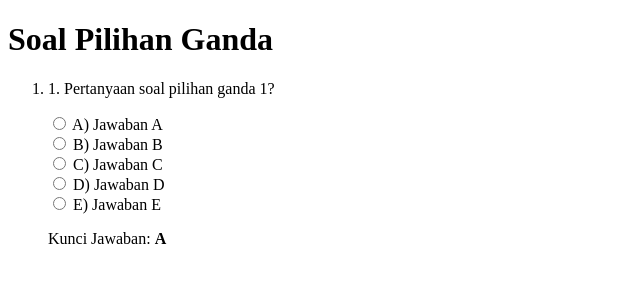
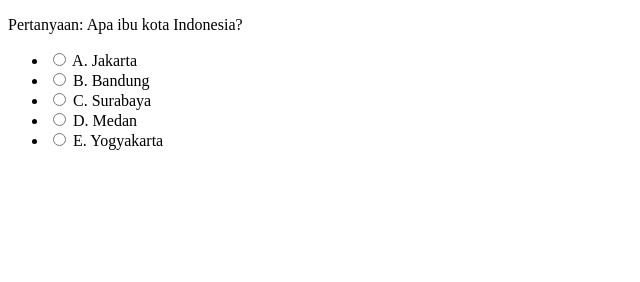
Before and after one commit to Deha2/Latihan1, a plain HTML site: page soaldnsxi/index.html in a window 1280 px wide. Shown: the whole page, without its empty margins (0-640 px from the left). Drawn offline with Linux system fonts and the light colour scheme.

Commit message:
index.html

```diff
--- a/soaldnsxi/index.html
+++ b/soaldnsxi/index.html
@@ -1,40 +1,21 @@
 <!DOCTYPE html>
 <html lang="en">
 <head>
-  <meta charset="UTF-8">
-  <meta name="viewport" content="width=device-width, initial-scale=1.0">
-  <title>Soal Pilihan Ganda</title>
-  <link rel="stylesheet" href="styles.css">
+    <meta charset="UTF-8">
+    <meta name="viewport" content="width=device-width, initial-scale=1.0">
+    <title>Soal Pilihan Ganda</title>
+    <link rel="stylesheet" href="styles.css">
 </head>
 <body>
-  <div class="container">
-    <h1>Soal Pilihan Ganda</h1>
-    <form action="#">
-      <ol>
-        <li>
-          <p>1. Pertanyaan soal pilihan ganda 1?</p>
-          <label>
-            <input type="radio" name="question1" value="A"> A) Jawaban A
-          </label><br>
-          <label>
-            <input type="radio" name="question1" value="B"> B) Jawaban B
-          </label><br>
-          <label>
-            <input type="radio" name="question1" value="C"> C) Jawaban C
-          </label><br>
-          <label>
-            <input type="radio" name="question1" value="D"> D) Jawaban D
-          </label><br>
-          <label>
-            <input type="radio" name="question1" value="E"> E) Jawaban E
-          </label><br>
-          <p>Kunci Jawaban: <strong>A</strong></p>
-        </li>
-        <!-- Soal 2 -->
-        <!-- Soal 3 -->
-        <!-- dst -->
-      </ol>
-    </form>
-  </div>
+    <div class="question">
+        <p>Pertanyaan: Apa ibu kota Indonesia?</p>
+        <ul class="options">
+            <li><label><input type="radio" name="answer" value="A"> A. Jakarta</label></li>
+            <li><label><input type="radio" name="answer" value="B"> B. Bandung</label></li>
+            <li><label><input type="radio" name="answer" value="C"> C. Surabaya</label></li>
+            <li><label><input type="radio" name="answer" value="D"> D. Medan</label></li>
+            <li><label><input type="radio" name="answer" value="E"> E. Yogyakarta</label></li>
+        </ul>
+    </div>
 </body>
 </html>
```
